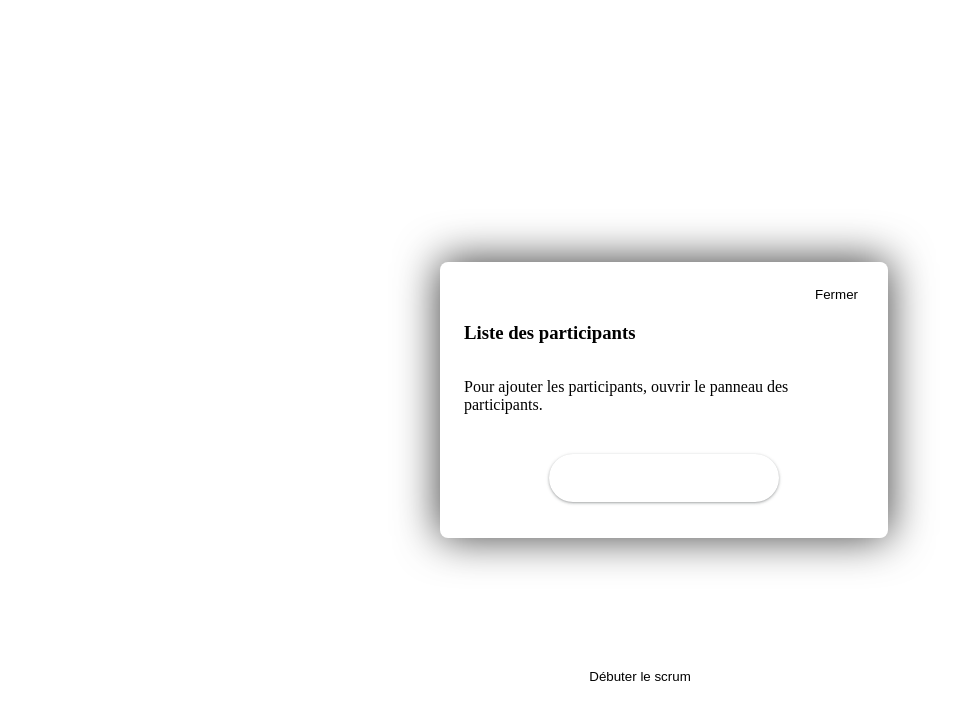
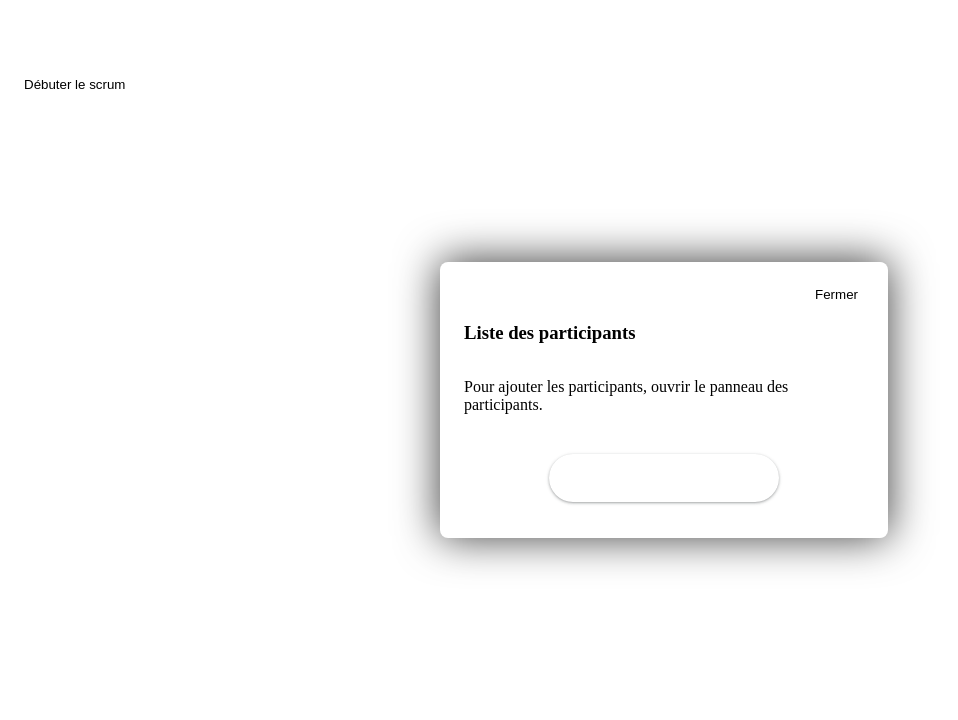
Before and after one commit to mlavoiedev/chrome-scrum-extension, a Svelte app: page / in a window 1280 px wide. Both pictures are taken after a click on the button "Débuter le scrum". Shown: the top 720 px of the page, without its empty margins (0-958 px from the left). Built offline with nearby package versions, Linux system fonts and the light colour scheme; the HTML template or start-up script is replaced by a standard one.

Commit message:
Removing app when call is ended

```diff
--- a/src/App.svelte
+++ b/src/App.svelte
@@ -8,6 +8,7 @@
 
 	let modalOpened = false;
 	let isStarted = false;
+	let isLoaded = true;
 
 	const onOpenModal = () => {
 		modalOpened = true;
@@ -47,8 +48,31 @@
 
 		users = users.filter(u => !areUsersEquals(u, user));
 	}
+
+	const watchForCallEnded = () => {
+		/**
+		 * Using mutation observer to close app when needed
+		 */
+		// Select the node that will be observed for mutations
+		const targetNode = document.body;
+		// Options for the observer (which mutations to observe)
+		const config = { childList: true, subtree: true };
+		// Create an observer instance linked to the callback function
+		const observer = new MutationObserver((mutationsList, observer) => {
+			const element = document.querySelector("[data-call-ended='true']");
+			if (element !== null) {
+				isLoaded = false;
+				observer.disconnect();
+			}
+		});
+		// Start observing the target node for configured mutations
+		observer.observe(document.body, config);
+	}
+
+	watchForCallEnded();
 </script>
 
+{#if isLoaded}
 	<AppBar users={users} isStarted={isStarted} on:openModal={onOpenModal} />
 
 	{#if modalOpened}
@@ -60,3 +84,4 @@
 			on:removeUserClick={(event) => removeUser(event.detail)}
 		/>
 	{/if}
+{/if}
--- a/src/components/AppBar.svelte
+++ b/src/components/AppBar.svelte
@@ -32,15 +32,14 @@
 	.app-bar {
         align-items: center;
         background: white;
-        border-radius: 8px;
+        border-radius: 0 8px 8px 0;
         display: flex;
         height: 48px;
-        left: 50%;
+        left: 0;
         font-size: 0.7rem;
         overflow: hidden;
         position: fixed;
-        bottom: 100px;
-        transform: translateX(-50%);
+        top: 60px;
         z-index: 8;
     }
 
--- a/src/components/ConfirmModal.svelte
+++ b/src/components/ConfirmModal.svelte
@@ -48,6 +48,7 @@
         display: flex;
         flex-direction: column;
         width: 100%;
+        overflow: auto;
         border-radius: 8px;
         position: relative;
         z-index: 0;
```
Lines whose indentation alone changed are shown as unchanged.
